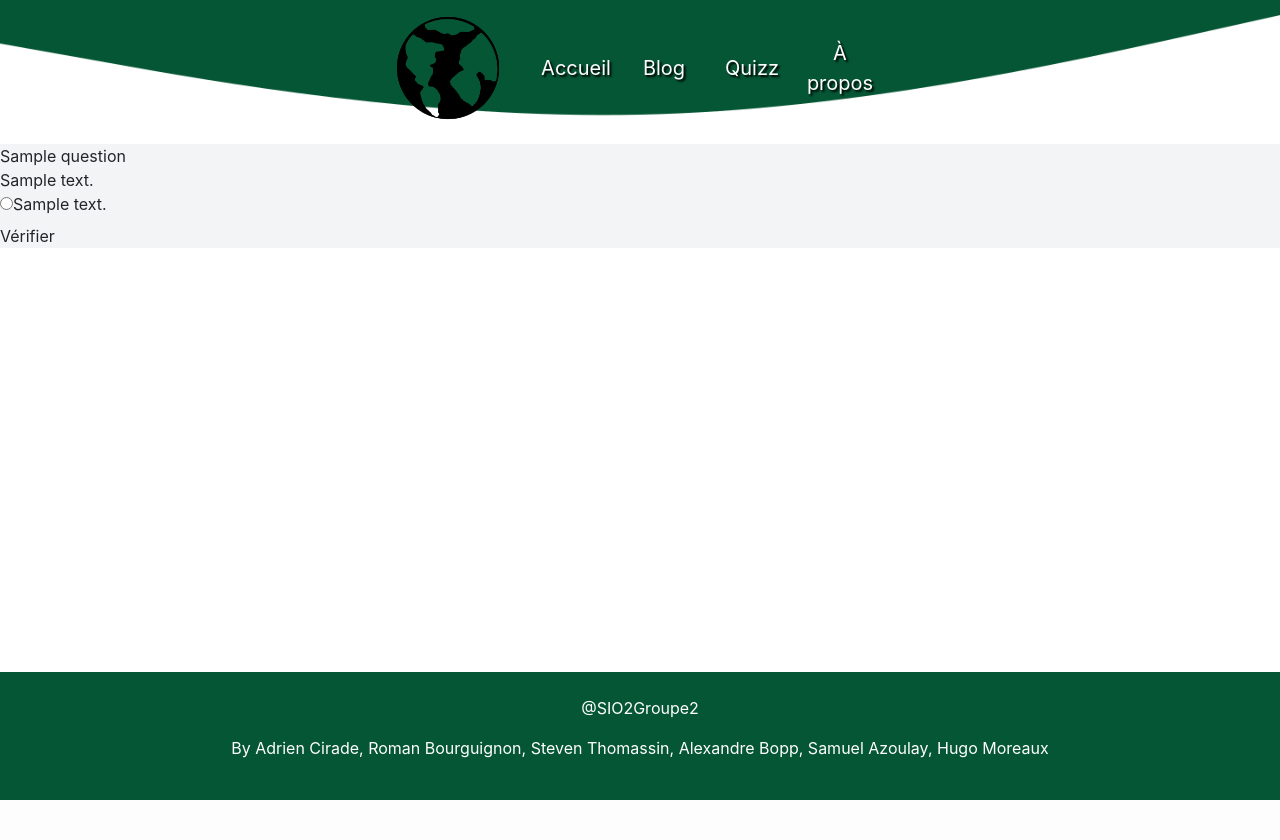
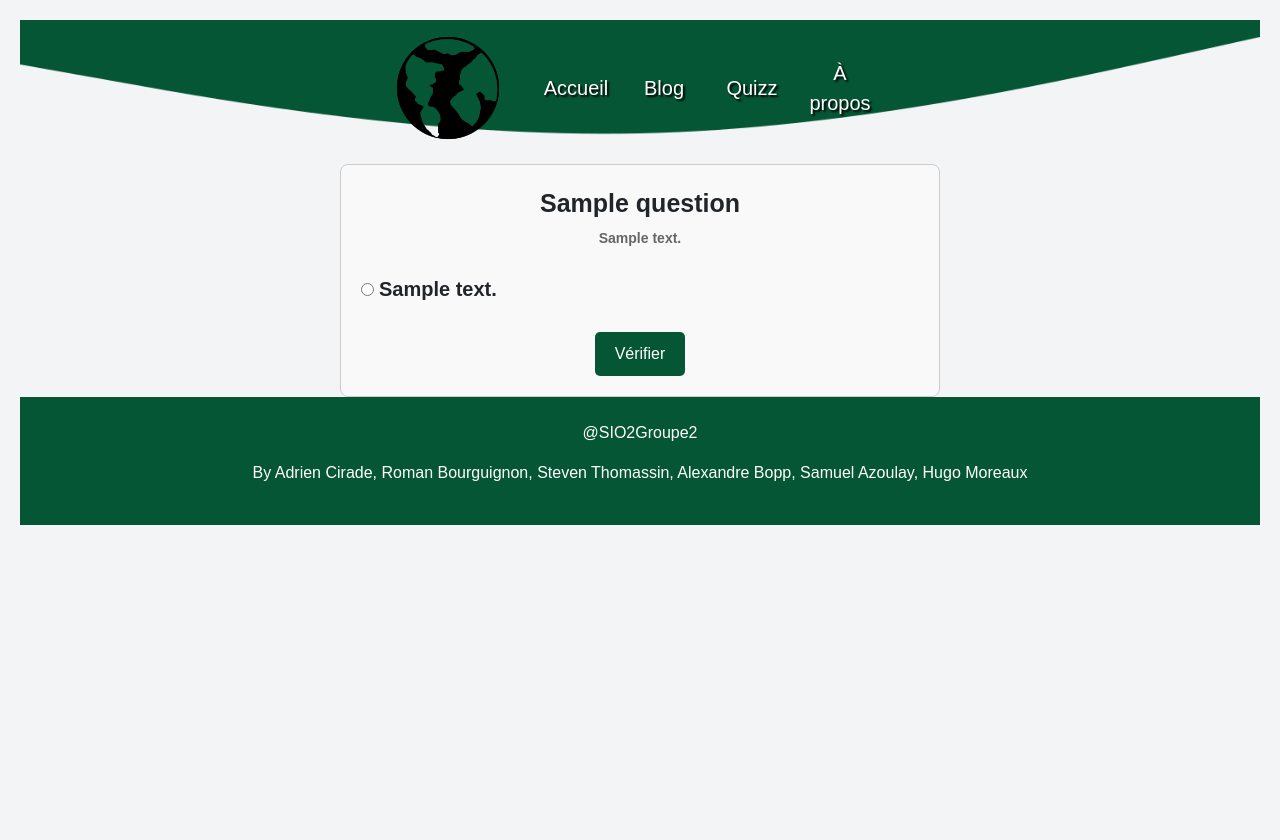
Before and after one commit to Boppalex/infoclimat.org, a PHP site: page /quizz.php in a window 1280 px wide. Before the commit the page ends 800 px from the top, so only its background shows below. Run offline with PHP 8.4, Linux system fonts and the light colour scheme; tables that the repository leaves empty hold one stand-in row (values such as "Sample post"); some libraries are stand-ins or nearby versions.

Commit message:
Amélioration Page Quiz et Blog

```diff
--- a/blog.php
+++ b/blog.php
@@ -213,7 +213,7 @@ $mysqli->close();
 ?>
 
 </body>
-<footer class=" p-4  w-full">
+<footer class="p-4  w-full">
     <p class="flex justify-center">@SIO2Groupe2</p>
     <p class="flex justify-center">By Adrien Cirade, Roman Bourguignon, Steven Thomassin, Alexandre Bopp, Samuel
         Azoulay, Hugo Moreaux</p>
--- a/quizz.php
+++ b/quizz.php
@@ -12,9 +12,84 @@
     <link rel="stylesheet" href="https://maxcdn.bootstrapcdn.com/bootstrap/4.0.0/css/bootstrap.min.css">
     <style>
 
+body {
+  min-height: 100vh;
+  font-family: Arial, sans-serif;
+  text-align: center;
+  margin: 20px;
+}
+
+.quiz-container {
+  max-width: 600px;
+  margin: 0 auto;
+  padding: 20px;
+  border: 1px solid #ccc;
+  border-radius: 8px;
+  background-color: #f9f9f9;
+}
+
+.question {
+  font-size: 20px;
+  font-weight: bold;
+  margin-bottom: 10px;
+}
+
+.question-title {
+  font-size: 25px;
+  margin-bottom: 5px;
+}
+
+.question-description {
+  font-size: 14px;
+  color: #666;
+  margin-bottom: 15px;
+}
+
+.options {
+  display: flex;
+  flex-direction: column;
+  align-items: flex-start;
+}
+
+.option {
+  margin: 10px 0;
+}
+
+input[type="radio"] {
+  margin-right: 5px;
+}
+
+button {
+  background-color: #055634;
+  color: white;
+  padding: 10px 20px;
+  border: none;
+  border-radius: 5px;
+  cursor: pointer;
+}
+
+button:hover {
+  background-color: #45a049;
+}
+
+.message {
+  font-weight: bold;
+  margin-top: 10px;
+}
+
+.error {
+  color: red;
+  font-weight: bold;
+}
+
+.correct {
+  color: green;
+  font-weight: bold;
+}
         footer {
             background-color: #055634;
             color: white;
+            margin-top: auto;
         }
 
         .superposition-simple {
@@ -103,11 +178,11 @@
     </nav>
 </header>
 
-
+<body class="bg-gray-100">
 
 <body>
 
-<div class="bg-gray-100  quiz-container">
+<div class="bg-gray-100 quiz-container">
   <div id="questions"></div>
   <div id="message" class="message"></div>
   <button onclick="checkAnswers()">Vérifier</button>
@@ -122,9 +197,13 @@
   xhr.onreadystatechange = function () {
     if (xhr.readyState === XMLHttpRequest.DONE) {
       if (xhr.status === 200) {
+        if (xhr.responseText.trim() !== "") {  // Vérifiez si la réponse n'est pas vide
           callback(JSON.parse(xhr.responseText));
         } else {
-          console.error("Erreur de requête AJAX");
+          console.error("Réponse JSON vide.");
+        }
+      } else {
+        console.error("Erreur de requête AJAX. Statut : " + xhr.status);
       }
     }
   };
@@ -183,6 +262,8 @@
   });
 }
 
+let errorMessageDisplayed = false;
+
 function checkAnswers() {
   const questionsElement = document.getElementById("questions");
   const messageElement = document.getElementById("message");
@@ -190,6 +271,13 @@ function checkAnswers() {
   selectedAnswers = [];
   let hasErrors = false;
   let allRadiosUnchecked = true;
+
+  // Réinitialise le contenu du message à chaque vérification
+  messageElement.innerText = "";
+  errorMessageDisplayed = false;
+
+  // Supprimez tous les messages d'erreur précédents
+  questionsElement.querySelectorAll('.error').forEach(errorElement => errorElement.remove());
 
   questionsElement.querySelectorAll('.options').forEach((options, questionIndex) => {
     const radio = options.querySelector('input[type="radio"]:checked');
@@ -221,14 +309,17 @@ function checkAnswers() {
     }
   });
 
-  if (allRadiosUnchecked) {
+  if (allRadiosUnchecked && !errorMessageDisplayed) {
     messageElement.innerText = "Veuillez sélectionner au moins une réponse avant de vérifier.";
-  } else if (hasErrors) {
+    errorMessageDisplayed = true;
+  } else if (hasErrors && !errorMessageDisplayed) {
     messageElement.innerText = "Certains éléments sont incorrects. Veuillez vérifier les erreurs.";
     restartButton.style.display = "inline"; // Affichez le bouton "Recommencer"
-  } else {
+    errorMessageDisplayed = true;
+  } else if (!errorMessageDisplayed) {
     messageElement.innerText = "Les réponses sont correctes!";
     restartButton.style.display = "inline"; // Affichez le bouton "Recommencer"
+    errorMessageDisplayed = true;
   }
 }
 
@@ -269,8 +360,7 @@ function restartQuiz() {
 </script>
 </body>
 
-<footer class=" p-4 fixed bottom-0 w-full">
-
+<footer class=" p-4 w-full">
     <p class="flex justify-center">@SIO2Groupe2</p>
     <p class="flex justify-center">By Adrien Cirade, Roman Bourguignon, Steven Thomassin, Alexandre Bopp, Samuel
         Azoulay, Hugo Moreaux</p>
```
Lines whose indentation alone changed are shown as unchanged.
